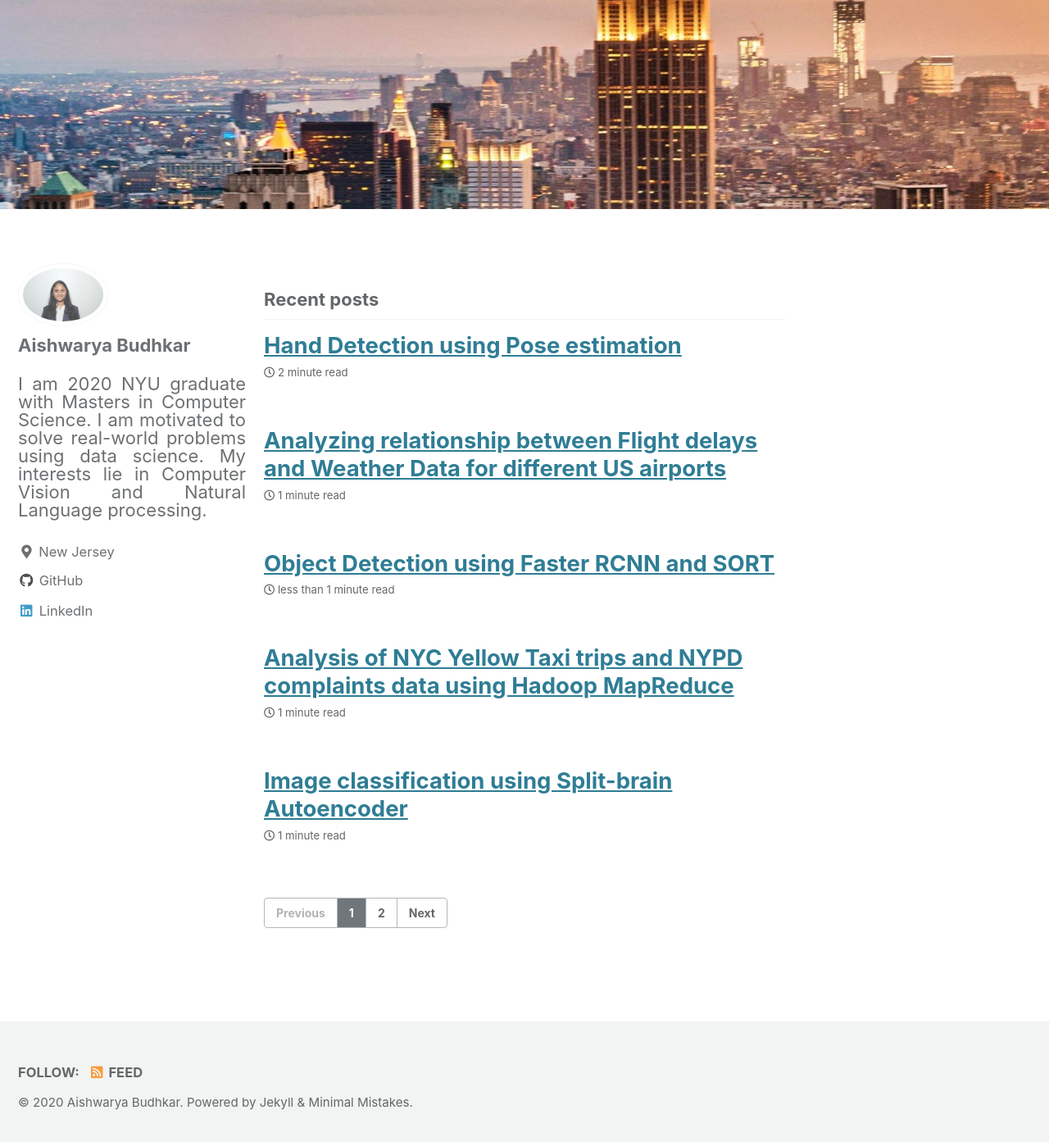
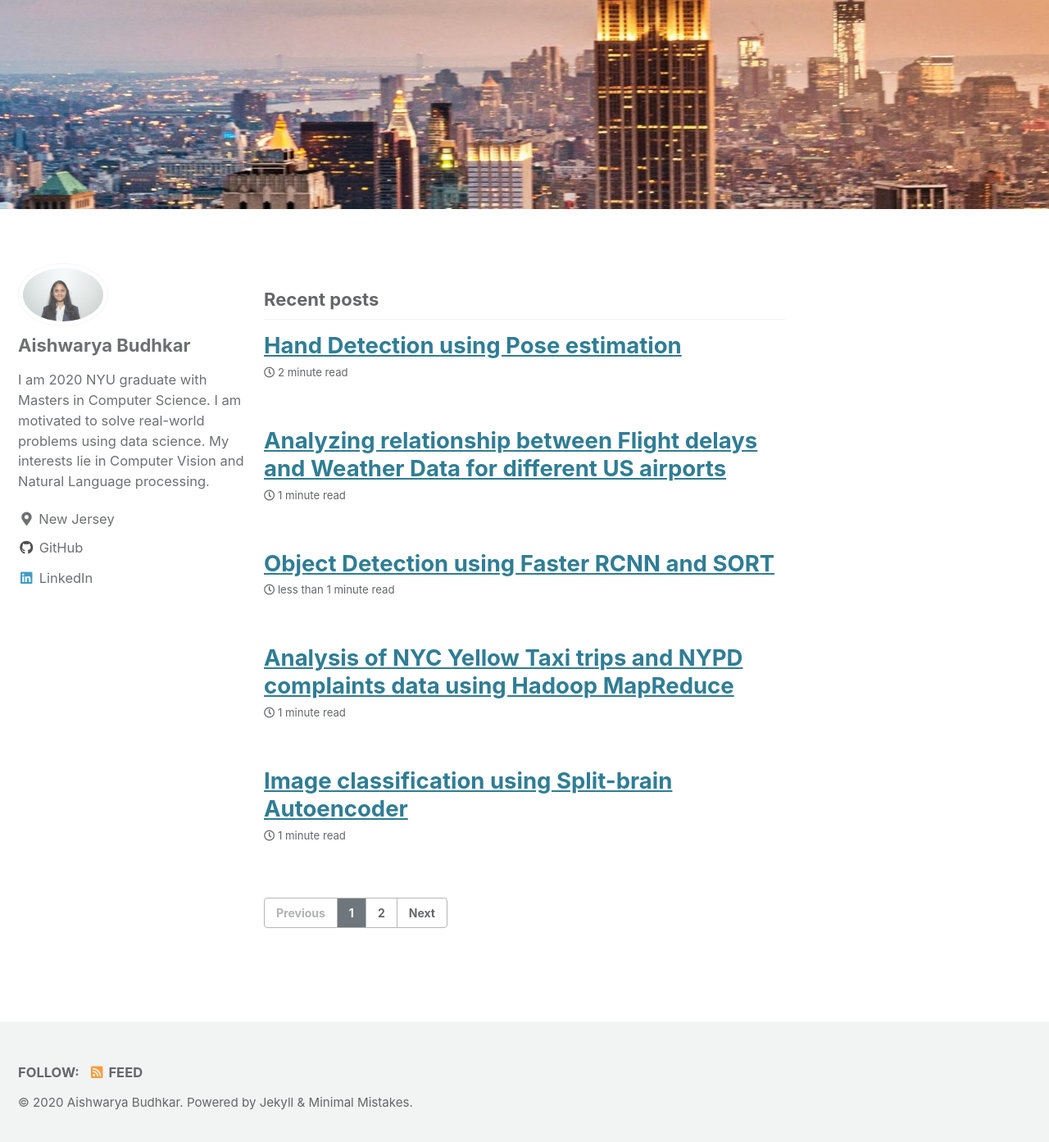
Before and after one commit to asbudhkar/asbudhkar.github.io, a Jekyll site: the page built from index.html, in a window 1280 px wide and 1400 px high, scrolled down 274 px. Shown: the top 1393 px of the window at 82% size. Built offline with Jekyll 4.4.1, drawn with Linux system fonts in a browser that asks for light colours; cached includes are drawn as plain includes; the list of posts is cut into pages by our own code.

Commit message:
Changed style

```diff
--- a/_sass/minimal-mistakes/_sidebar.scss
+++ b/_sass/minimal-mistakes/_sidebar.scss
@@ -52,12 +52,9 @@
   h6 {
     margin-bottom: 0;
     font-family: $sans-serif-narrow;
-    text-align: justify;
   }
 
-  p {
-    text-align: justify;
-  }
+  p,
   li {
     font-family: $sans-serif;
     font-size: $type-size-6;
```
